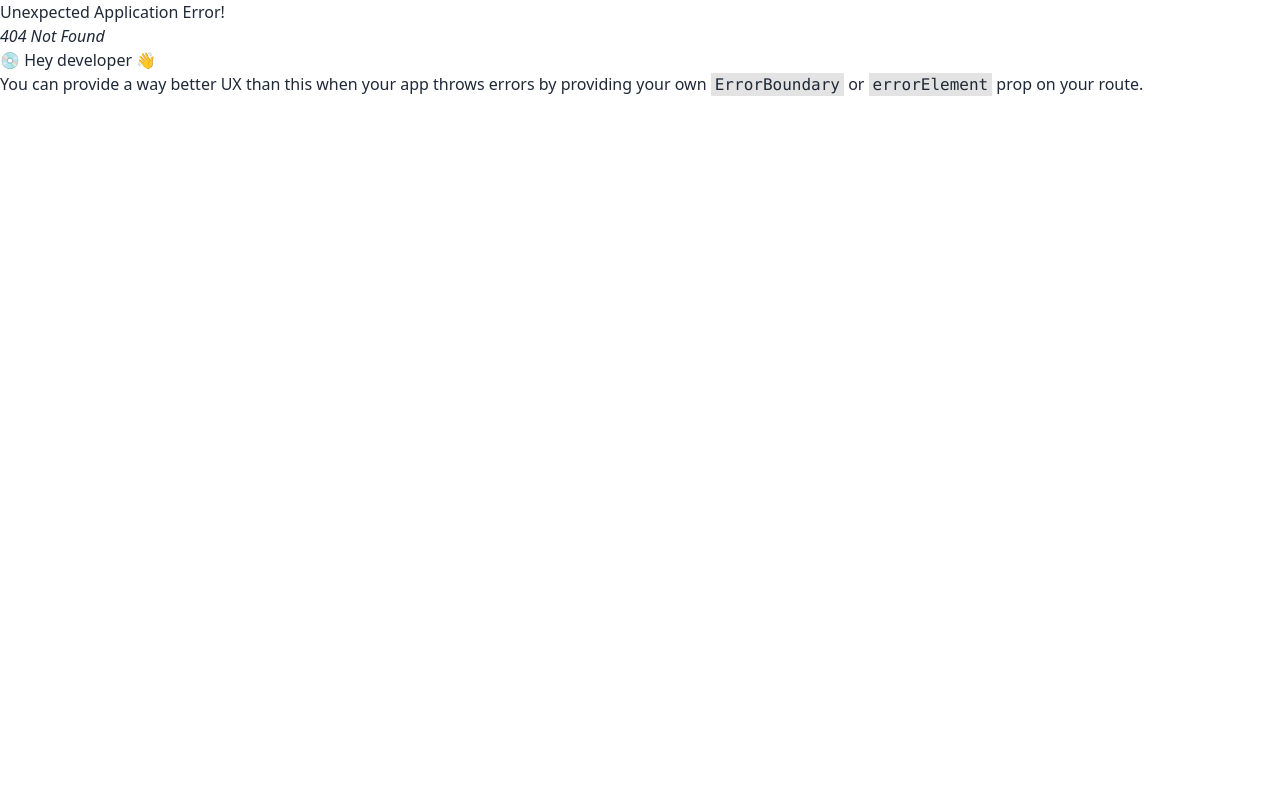
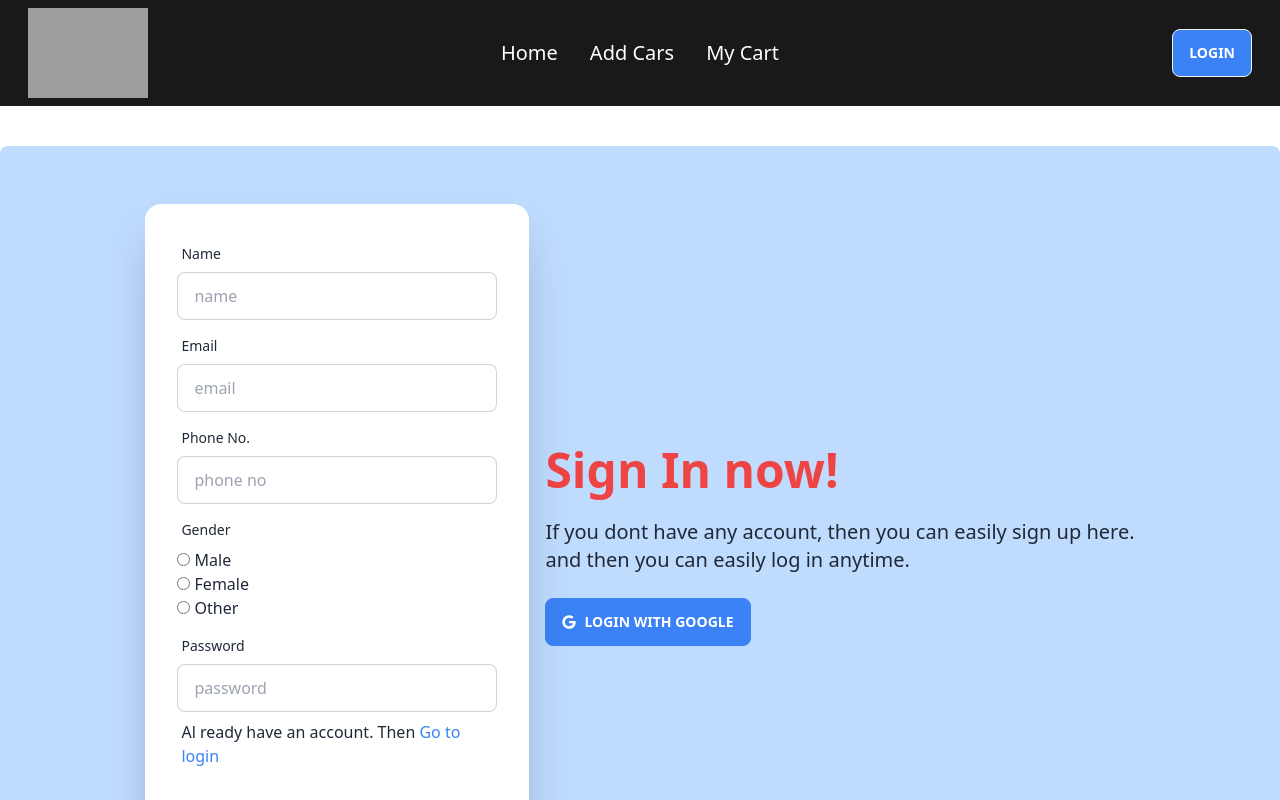
Before and after one commit to 12usama/carzone-client, a React (Vite) app: page /signup in a window 1280 px wide. Before the commit this address had no page. Shown: the top 800 px of the page. Built offline with nearby package versions, Linux system fonts and the light colour scheme; no server answers; grey boxes are pictures that could not be loaded.

Commit message:
authentication half completed

```diff
--- a/package.json
+++ b/package.json
@@ -10,10 +10,12 @@
     "preview": "vite preview"
   },
   "dependencies": {
+    "firebase": "^10.5.0",
     "localforage": "^1.10.0",
     "match-sorter": "^6.3.1",
     "react": "^18.2.0",
     "react-dom": "^18.2.0",
+    "react-icons": "^4.11.0",
     "react-router-dom": "^6.17.0",
     "sort-by": "^1.2.0",
     "sweetalert": "^2.1.2"
--- a/src/CarDetail.jsx
+++ b/src/CarDetail.jsx
@@ -1,4 +1,4 @@
-import { useLoaderData } from "react-router-dom";
+import { Link, useLoaderData } from "react-router-dom";
 
 
 const CarDetail = () => {
@@ -13,7 +13,9 @@ const CarDetail = () => {
                     <div>
                         <h1 className="text-5xl text-blue-500 font-bold">{name}</h1>
                         <p className="py-6 font-medium">{description}</p>
+                        <Link to={'/myCart'}>
                         <button className="btn bg-red-500 font-bold text-white">Add to Cart ${price}</button>
+                        </Link>
                     </div>
                 </div>
             </div>
--- a/src/Components/Login.jsx
+++ b/src/Components/Login.jsx
@@ -1,9 +1,63 @@
+import { NavLink } from "react-router-dom";
+import { FaGoogle } from 'react-icons/fa';
+import { useContext } from "react";
+import { AuthContext } from "./providers/AuthProvider";
 
 
 const Login = () => {
+
+    const {signIn} = useContext(AuthContext)
+
+    const handleLogin = e =>{
+        e.preventDefault();
+        console.log(e.currentTarget);
+        const form = new FormData(e.currentTarget);
+        const email = form.get('email');
+        const password = form.get('password');
+        signIn(email, password)
+        .then(result => {
+            console.log(result.user);
+        })
+        .catch(error =>{
+            console.error(error);
+        })
+    }
+
+    const links = <>
+    <a className="text-blue-500 font-medium"><NavLink to="/signup" >Create an account</NavLink></a>
+    </>
+
     return (
-        <div>
-            Log in here
+        <div className="hero min-h-screen  bg-black/90 bg-[url('https://i.ibb.co/Xsh879p/about-us.jpg')] ">
+            <div className="hero-content flex-col lg:flex-row-reverse">
+                <div className="card flex-shrink-0 w-full max-w-sm shadow-2xl bg-base-100">
+                    <form onSubmit={handleLogin} className="card-body">
+                        <div className="form-control">
+                            <label className="label">
+                                <span className="label-text">Email</span>
+                            </label>
+                            <input type="email" name="email" placeholder="email" className="input input-bordered" required />
+                        </div>
+                        <div className="form-control">
+                            <label className="label">
+                                <span className="label-text">Password</span>
+                            </label>
+                            <input type="password" name="password" placeholder="password" className="input input-bordered" required />
+                            <label className="label">
+                                <a href="#" className="label-text-alt link link-hover">Forgot password?</a>
+                            </label>
+                        </div>
+                        <div className="form-control mt-6">
+                            <button className="btn btn-primary mb-3">Login</button>
+                            <button className="btn border border-blue-500 bg-blue-500 text-white mb-3">
+                                    <FaGoogle></FaGoogle>
+                                    Login With Google
+                                </button>
+                            <p>Dont have id then {links} </p>
+                        </div>
+                    </form>
+                </div>
+            </div>
         </div>
     );
 };
--- /dev/null
+++ b/src/Components/SignUp.jsx
@@ -0,0 +1,101 @@
+import { NavLink } from "react-router-dom";
+import { FaGoogle } from 'react-icons/fa';
+import { useContext } from "react";
+import { AuthContext } from "./providers/AuthProvider";
+
+
+const SignUp = () => {
+    const {createUser} = useContext(AuthContext);
+
+    const handleSignup = e =>{
+        e.preventDefault();
+        console.log(e.currentTarget);
+        const form = new FormData(e.currentTarget);
+
+        const name = form.get('name');
+        const email = form.get('email');
+        const phone = form.get('phone');
+        const gender = form.get('gender');
+        const password = form.get('password');
+        console.log(name, email, phone, gender, password);
+
+        createUser(email, password)
+        .then(result =>{
+            console.log(result.user)
+        })
+        .catch(error =>{
+            console.error(error)
+        })
+
+    }
+
+    const links = <>
+    <a className="text-blue-500 font-medium"><NavLink to="/login" >Go to login</NavLink></a>
+</>
+
+    return (
+        <div>
+            <div className="max-w-7xl mx-auto mt-10 mb-10">
+            <div className="hero min-h-screen bg-blue-200 rounded-lg">
+                <div className="hero-content flex-col lg:flex-row-reverse">
+                    <div className="text-center lg:text-left">
+                        <h1 className="text-5xl text-red-500 font-bold">Sign In now!</h1>
+                        <p className="py-6 text-xl">If you dont have any account, then you can easily sign up here. <br /> and then you can easily log in anytime.</p>
+                        <button className="btn border border-blue-500 bg-blue-500 text-white">
+                                <FaGoogle></FaGoogle>
+                                 Login With Google
+                        </button>
+                    </div>
+                    <div className="card flex-shrink-0 w-full max-w-sm shadow-2xl bg-base-100">
+                        <form onSubmit={handleSignup} className="card-body">
+                            <div className="form-control">
+                                <label className="label">
+                                    <span className="label-text">Name</span>
+                                </label>
+                                <input type="text"  name="name" placeholder="name" className="input input-bordered" required />
+                            </div>
+                            <div className="form-control">
+                                <label className="label">
+                                    <span className="label-text">Email</span>
+                                </label>
+                                <input type="email" name="email" placeholder="email" className="input input-bordered" required />
+                            </div>
+                            <div className="form-control">
+                                <label className="label">
+                                    <span className="label-text">Phone No.</span>
+                                </label>
+                                <input type="number" name="phone" placeholder="phone no" className="input input-bordered" required />
+                            </div>
+                            <div className="form-control">
+                                <label className="label">
+                                    <span className="label-text">Gender</span>
+                                </label>
+                                <div >
+                                    <input type="radio" value="Male" name="gender" /> Male  <br />
+                                    <input type="radio" value="Female" name="gender" /> Female <br />
+                                    <input type="radio" value="Other" name="gender" /> Other
+                                </div>
+                            </div>
+
+                            <div className="form-control">
+                                <label className="label">
+                                    <span className="label-text">Password</span>
+                                </label>
+                                <input type="password" name="password" placeholder="password" className="input input-bordered" required />
+                                <label className="label">
+                                    <p>Al ready have an account. Then {links}</p>
+                                </label>
+                            </div>
+                            <div className="form-control mt-6">
+                                <button className="btn btn-primary">Sign in</button>
+                            </div>
+                        </form>
+                    </div>
+                </div>
+            </div>
+        </div>
+        </div>
+    );
+};
+
+export default SignUp;
--- /dev/null
+++ b/src/Components/firebase/firebase.config.js
@@ -0,0 +1,19 @@
+// Import the functions you need from the SDKs you need
+import { initializeApp } from "firebase/app";
+// TODO: Add SDKs for Firebase products that you want to use
+// https://firebase.google.com/docs/web/setup#available-libraries
+
+// Your web app's Firebase configuration
+const firebaseConfig = {
+  apiKey: "AIzaSyCn4Ofbn9s7WAYGEDZHKLpRcZjAW-i9UOA",
+  authDomain: "carzone-b9b29.firebaseapp.com",
+  projectId: "carzone-b9b29",
+  storageBucket: "carzone-b9b29.appspot.com",
+  messagingSenderId: "399608340026",
+  appId: "1:399608340026:web:2e21f131fb279dba4e1f03"
+};
+
+// Initialize Firebase
+const app = initializeApp(firebaseConfig);
+
+export default app;
--- a/src/Components/header/Nav.jsx
+++ b/src/Components/header/Nav.jsx
@@ -1,7 +1,16 @@
-import { NavLink } from "react-router-dom";
+import { useContext } from "react";
+import { Link, NavLink } from "react-router-dom";
+import { AuthContext } from "../providers/AuthProvider";
 
 
 const Nav = () => {
+    const { user, logOut } = useContext(AuthContext);
+
+    const handleLogOut = () =>{
+        logOut()
+        .then()
+        .catch()
+    }
 
     const links = <>
         <li className="text-xl text-black lg:text-white"><NavLink to="/" className={({ isActive, isPending }) =>
@@ -36,17 +45,14 @@ const Nav = () => {
                 </div>
                 <div className="navbar-end">
 
-                {/* {
+                    {
                         user ?
-                        <button onClick={handleSignOut} className="btn bg-blue-500 text-white font-semibold p-4">Sign Out</button>
+                            <button onClick={handleLogOut} className="btn bg-blue-500 text-white font-semibold p-4">Log Out</button>
                             :
                             <Link to="/login">
                                 <button className="btn bg-blue-500 text-white font-semibold p-4">Login</button>
                             </Link>
-
-                } */}
-
-
+                    }
                 </div>
             </div>
         </div>
--- /dev/null
+++ b/src/Components/providers/AuthProvider.jsx
@@ -0,0 +1,44 @@
+import { createContext, useEffect, useState } from "react";
+import { createUserWithEmailAndPassword, getAuth, onAuthStateChanged, signInWithEmailAndPassword, signOut } from "firebase/auth";
+import app from "../firebase/firebase.config";
+export const AuthContext = createContext(null);
+const auth = getAuth(app);
+
+const AuthProvider = ({children}) => {
+    const [user, setUser] = useState(null);
+
+    const createUser = (email, password) =>{
+        return createUserWithEmailAndPassword(auth,email,password);
+    }
+
+    const signIn = (email, password) =>{
+        return signInWithEmailAndPassword(auth,email,password)
+    }
+
+    const logOut = () =>{
+        return signOut(auth);
+    }
+
+    useEffect(() =>{
+      const unSubscribe =  onAuthStateChanged(auth, currentUser =>{
+            setUser(currentUser);
+        });
+        return () =>{
+            unSubscribe();
+        }
+    },[])
+
+    const authInfo = {
+        user,
+        createUser,
+        signIn,
+        logOut
+    }
+    return (
+        <AuthContext.Provider value={authInfo}>
+            {children}
+        </AuthContext.Provider>
+    );
+};
+
+export default AuthProvider;
```
Also changed, not shown: src/main.jsx (+10 -0 lines), 1 other file (tests, documents, lock files or other folders). Lines whose indentation alone changed are shown as unchanged.
